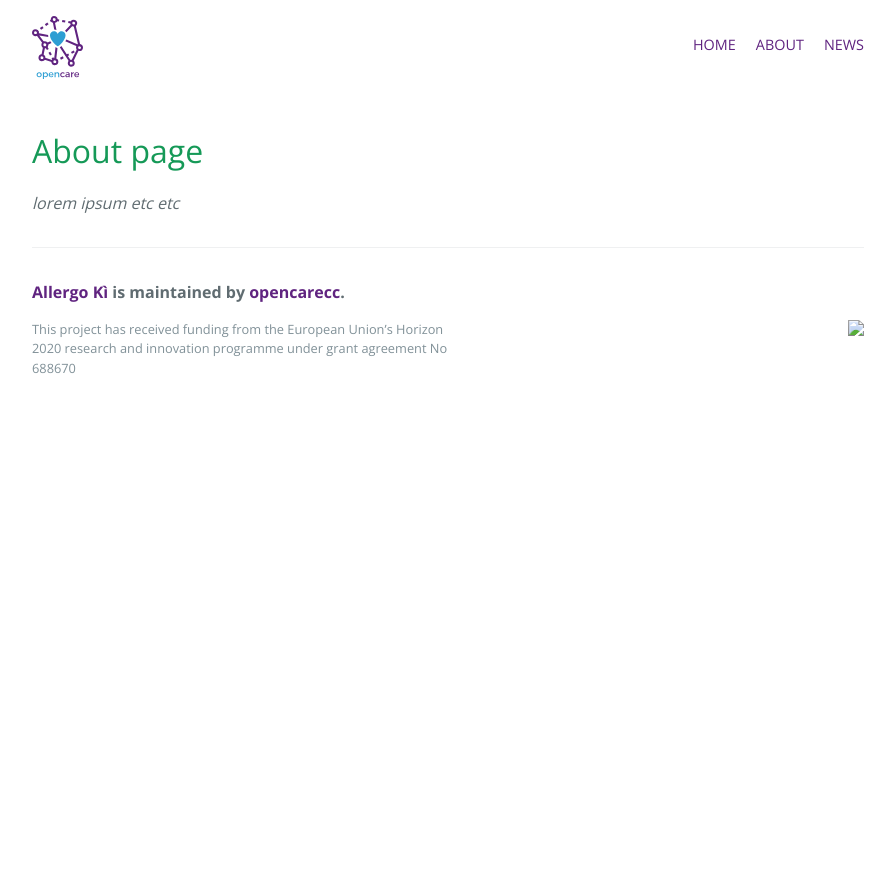
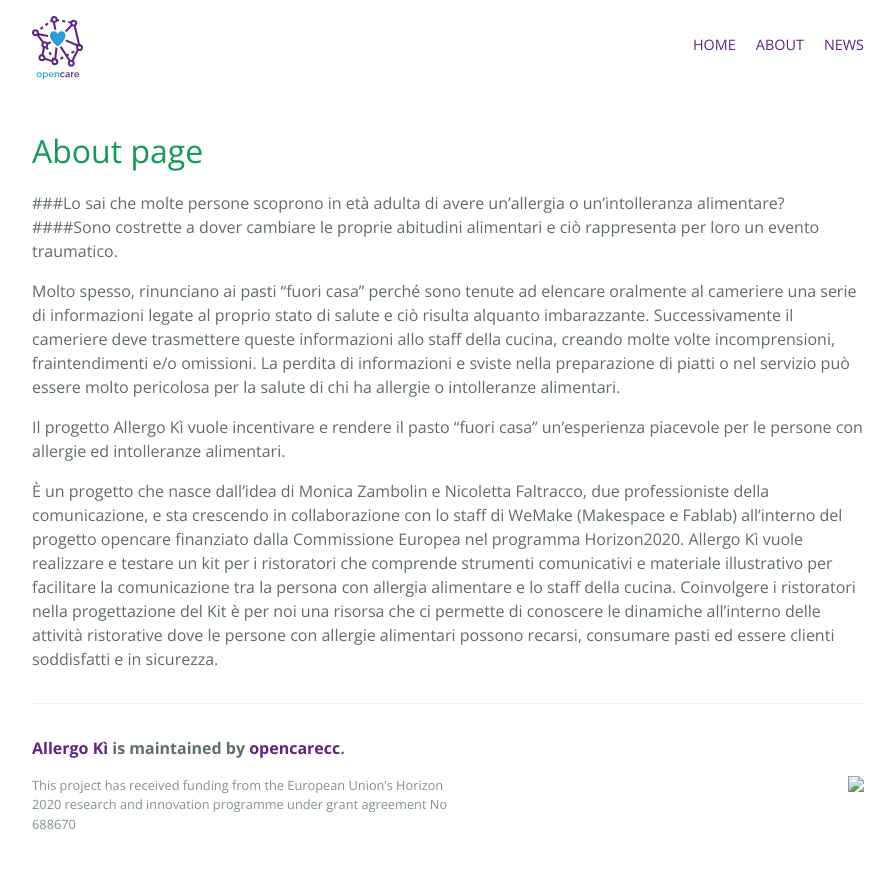
Before and after one commit to opencarecc/allergoki, a Jekyll site: the page built from about/index.md, in a window 1280 px wide. Shown: the top 869 px of the page, without its empty margins (192-1087 px from the left). Built offline with Jekyll 4.4.1, drawn with Linux system fonts in a browser that asks for light colours.

Commit message:
Edit abo

```diff
--- a/about/index.md
+++ b/about/index.md
@@ -4,4 +4,14 @@
 ---
 
 # About page
-*lorem ipsum etc etc*
+###Lo sai che molte persone scoprono in età adulta di avere un’allergia o un’intolleranza alimentare?
+####Sono costrette a dover cambiare le proprie abitudini alimentari e ciò rappresenta per loro un evento traumatico.
+
+Molto spesso, rinunciano ai pasti “fuori casa” perché sono tenute ad elencare oralmente al cameriere una serie di informazioni legate al proprio stato di salute e ciò risulta alquanto imbarazzante.  Successivamente il cameriere deve trasmettere queste informazioni allo staff della cucina, creando molte volte incomprensioni, fraintendimenti e/o omissioni.
+La perdita di informazioni e sviste nella preparazione di piatti o nel servizio può essere molto pericolosa per la salute di chi ha allergie o intolleranze alimentari.
+
+Il progetto Allergo Kì vuole incentivare e rendere il pasto “fuori casa” un’esperienza piacevole per le persone con allergie ed intolleranze alimentari.
+
+È un progetto che nasce dall’idea di Monica Zambolin e Nicoletta Faltracco, due professioniste della comunicazione, e sta crescendo in collaborazione con lo staff di WeMake (Makespace e Fablab) all’interno del progetto opencare finanziato dalla Commissione Europea nel programma Horizon2020.
+Allergo Kì vuole realizzare e testare un kit per i ristoratori che comprende strumenti comunicativi e materiale illustrativo per facilitare la comunicazione tra la persona con allergia alimentare e lo staff della cucina.
+Coinvolgere i ristoratori nella progettazione del Kit è per noi una risorsa che ci permette di conoscere le dinamiche all’interno delle attività ristorative dove le persone con allergie alimentari possono recarsi, consumare pasti ed essere clienti soddisfatti e in sicurezza.
```
